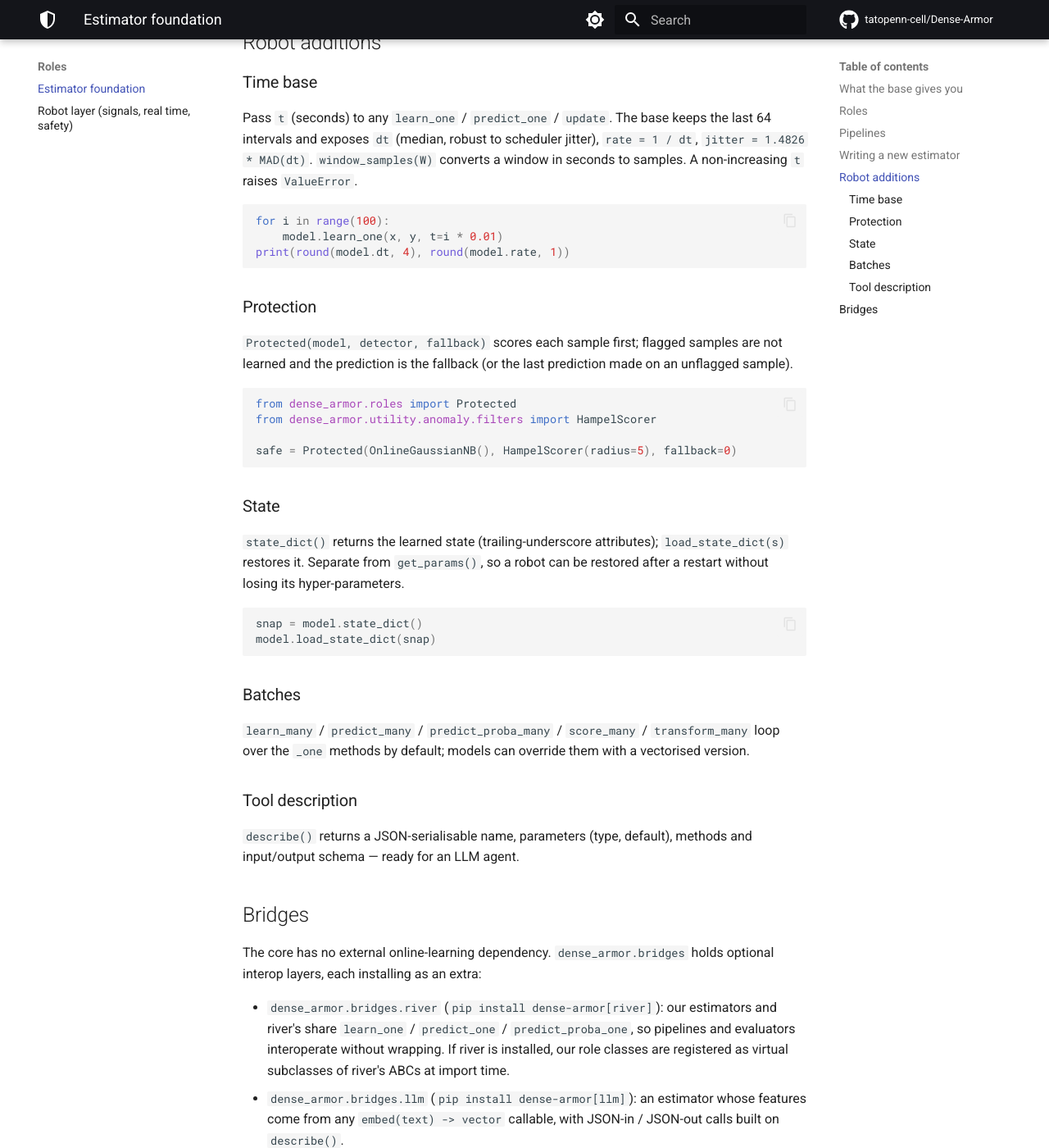
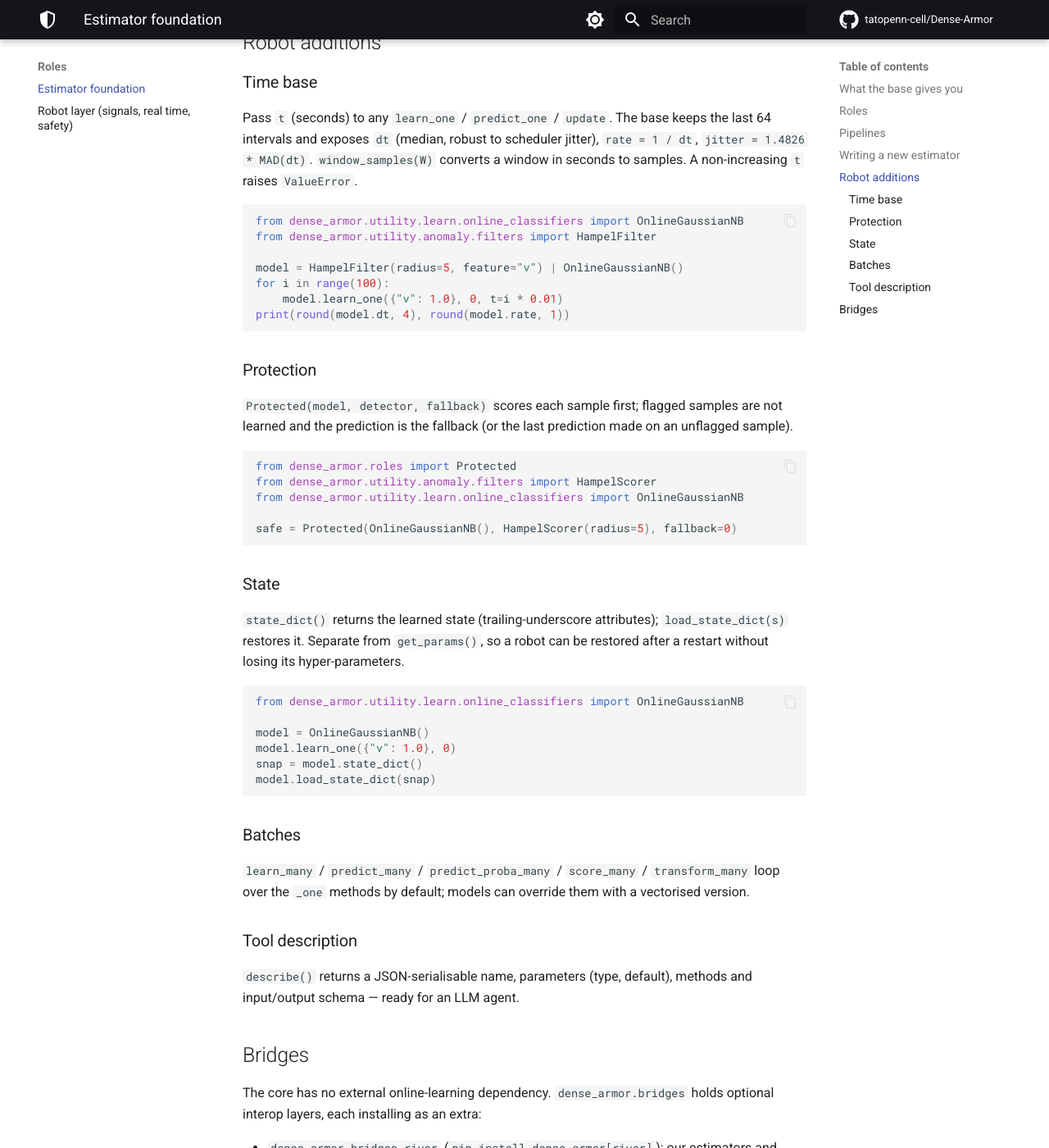
Before and after one commit to tatopenn-cell/Dense-Armor, an MkDocs documentation site: the page built from docs/api/roles.md, in a window 1280 px wide and 1400 px high, scrolled down 2340 px. Shown: the whole window at 82% size. Built offline with MkDocs 1.6.1 and Material for MkDocs 9.7.7, drawn with Linux system fonts in a browser that asks for light colours; comment, search, counter and statistics services are not loaded.

Commit message:
docs: make roles blocks self-contained, fix URDF paths in dynamics pages

````diff
--- a/docs/api/roles.md
+++ b/docs/api/roles.md
@@ -103,8 +103,12 @@ scheduler jitter), `rate = 1 / dt`, `jitter = 1.4826 * MAD(dt)`.
 non-increasing `t` raises `ValueError`.
 
 ```python
+from dense_armor.utility.learn.online_classifiers import OnlineGaussianNB
+from dense_armor.utility.anomaly.filters import HampelFilter
+
+model = HampelFilter(radius=5, feature="v") | OnlineGaussianNB()
 for i in range(100):
-    model.learn_one(x, y, t=i * 0.01)
+    model.learn_one({"v": 1.0}, 0, t=i * 0.01)
 print(round(model.dt, 4), round(model.rate, 1))
 ```
 
@@ -117,6 +121,7 @@ the last prediction made on an unflagged sample).
 ```python
 from dense_armor.roles import Protected
 from dense_armor.utility.anomaly.filters import HampelScorer
+from dense_armor.utility.learn.online_classifiers import OnlineGaussianNB
 
 safe = Protected(OnlineGaussianNB(), HampelScorer(radius=5), fallback=0)
 ```
@@ -129,6 +134,10 @@ attributes); `load_state_dict(s)` restores it. Separate from
 losing its hyper-parameters.
 
 ```python
+from dense_armor.utility.learn.online_classifiers import OnlineGaussianNB
+
+model = OnlineGaussianNB()
+model.learn_one({"v": 1.0}, 0)
 snap = model.state_dict()
 model.load_state_dict(snap)
 ```
````
Also changed, not shown: docs/dynamics/mimic_joints.md (+2 -2 lines), docs/dynamics/passivity_cbf_controller.md (+2 -2 lines), docs/dynamics/six_dof_pbc_cbf_controller.md (+2 -2 lines), docs/dynamics/xacro_support.md (+1 -1 lines).
